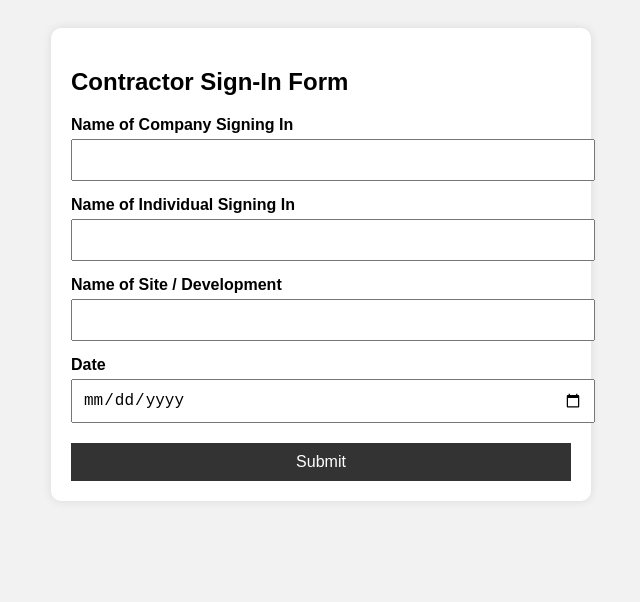
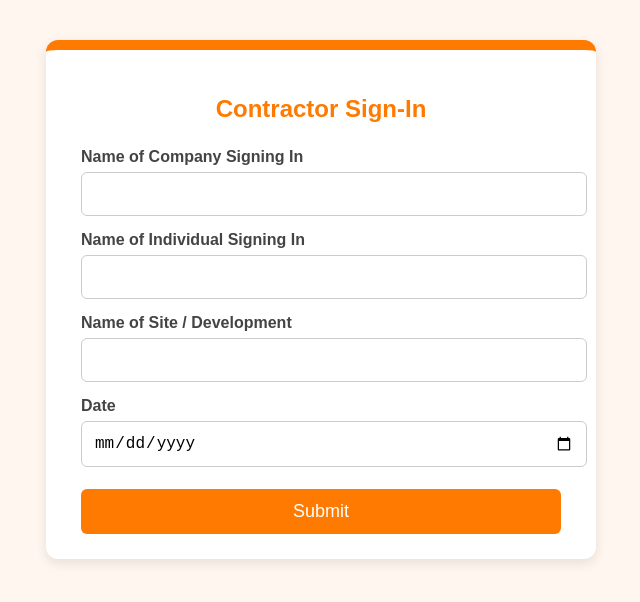
Before and after one commit to LeeWolves73/Contractor-sign-in-form, a plain HTML site: page index.html in a window 1280 px wide. Shown: the whole page, without its empty margins (319-959 px from the left). Drawn offline with Linux system fonts and the light colour scheme.

Commit message:
Update index.html

```diff
--- a/index.html
+++ b/index.html
@@ -4,54 +4,81 @@
     <meta charset="UTF-8">
     <meta name="viewport" content="width=device-width, initial-scale=1.0">
     <title>Contractor Sign-In</title>
+
     <style>
         body {
             font-family: Arial, sans-serif;
-            background: #f2f2f2;
-            padding: 20px;
+            background: #fff7ef;
+            margin: 0;
+            padding: 0;
+            display: flex;
+            justify-content: center;
+            align-items: flex-start;
+            min-height: 100vh;
         }
-        form {
+
+        .container {
+            margin-top: 40px;
             background: white;
-            padding: 20px;
-            max-width: 500px;
-            margin: auto;
-            border-radius: 10px;
-            box-shadow: 0 0 10px rgba(0,0,0,0.1);
+            padding: 25px 35px;
+            border-radius: 12px;
+            width: 95%;
+            max-width: 480px;
+            box-shadow: 0 4px 12px rgba(0,0,0,0.1);
+            border-top: 10px solid #FF7A00;
         }
+
+        h2 {
+            text-align: center;
+            color: #FF7A00;
+            margin-bottom: 25px;
+        }
+
         label {
+            display: block;
             margin-top: 15px;
-            display: block;
             font-weight: bold;
+            color: #444;
         }
+
         input, button {
             width: 100%;
-            padding: 10px;
-            margin-top: 5px;
+            padding: 12px;
+            margin-top: 6px;
+            border: 1px solid #ccc;
+            border-radius: 6px;
             font-size: 16px;
         }
+
+        input:focus {
+            outline: none;
+            border-color: #FF7A00;
+            box-shadow: 0 0 4px rgba(255,122,0,0.4);
+        }
+
         button {
-            background: #333;
+            margin-top: 22px;
+            background: #FF7A00;
             color: white;
             border: none;
-            margin-top: 20px;
             cursor: pointer;
+            font-size: 18px;
+            transition: 0.2s;
         }
+
         button:hover {
-            background: #555;
+            background: #e56e00;
         }
     </style>
 </head>
 <body>
 
-<form action="https://api.web3forms.com/submit" method="POST" accept-charset="UTF-8">
+<div class="container">
+<form action="https://api.web3forms.com/submit" method="POST">
 
-    <!-- Web3Forms Access Key -->
     <input type="hidden" name="access_key" value="b3f24ca4-36e4-4565-bf86-2359a2109e43">
 
-    <!-- SEND EMAIL TO info@block-buddy.co.uk -->
-    <input type="hidden" name="email" value="info@block-buddy.co.uk">
-
-    <h2>Contractor Sign-In Form</h2>
+    <h2>Contractor Sign-In</h2>
 
     <label for="company">Name of Company Signing In</label>
     <input type="text" id="company" name="company" required>
@@ -65,15 +92,11 @@
     <label for="date">Date</label>
     <input type="date" id="date" name="date" required>
 
+    <input type="hidden" name="redirect" value="https://leewolves73.github.io/Contractor-sign-in-form/success.html">
+
     <button type="submit">Submit</button>
 </form>
-
-<!-- SIMPLE SUCCESS POPUP -->
-<script>
-document.querySelector("form").addEventListener("submit", function() {
-    alert("Form submitted successfully. Thank you!");
-});
-</script>
+</div>
 
 </body>
 </html>
```
